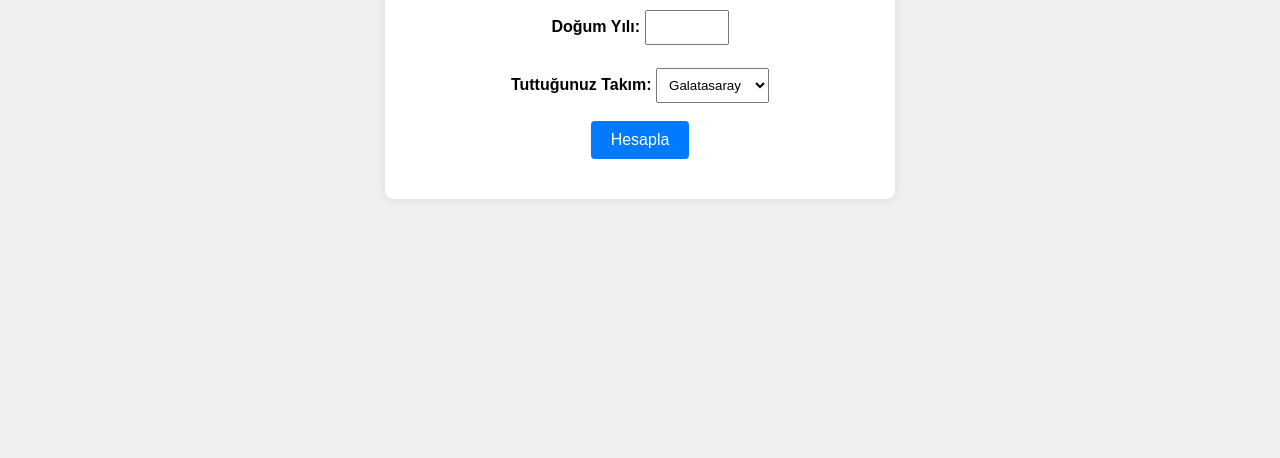
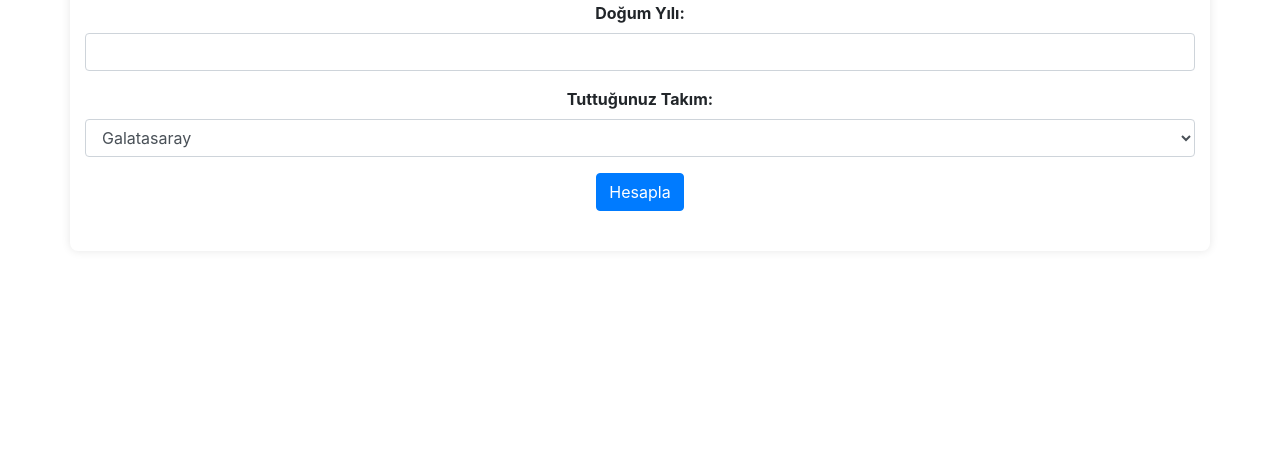
Before and after one commit to balendinleo/kackere, a plain HTML site: page index.html in a window 1280 px wide. Shown: the part 342-800 px from the top of the page. Drawn offline with nearby package versions, Linux system fonts and the light colour scheme.

Commit message:
Update index.html

```diff
--- a/index.html
+++ b/index.html
@@ -4,27 +4,34 @@
     <meta charset="UTF-8">
     <title>Şampiyonluk Oranı Hesaplama</title>
     <link rel="stylesheet" href="styles.css">
-    <script defer src="scriptv105.js"></script>
+    <link rel="stylesheet" href="https://maxcdn.bootstrapcdn.com/bootstrap/4.5.2/css/bootstrap.min.css">
+    <script defer src="scriptv106.js"></script>
 </head>
 <body>
-    <div class="container">
-        <h1>Şampiyonluk Oranı Hesaplama</h1>
-        <form id="champion-form">
+    <div class="container mt-5">
+        <h1 class="text-center">Şampiyonluk Oranı Hesaplama</h1>
+        <form id="champion-form" class="text-center">
+            <div class="form-group">
                 <label for="birth-year">Doğum Yılı:</label>
-            <input type="number" id="birth-year" name="birth-year" min="1900" max="2023" required>
-            <br><br>
+                <input type="number" class="form-control" id="birth-year" name="birth-year" min="1900" max="2023" required>
+            </div>
+            <div class="form-group">
                 <label for="team">Tuttuğunuz Takım:</label>
-            <select id="team" name="team" required>
+                <select class="form-control" id="team" name="team" required>
                     <option value="Galatasaray">Galatasaray</option>
                     <option value="Fenerbahçe">Fenerbahçe</option>
                     <option value="Beşiktaş">Beşiktaş</option>
                     <option value="Trabzonspor">Trabzonspor</option>
                     <!-- Diğer takımları da buraya ekleyebilirsiniz -->
                 </select>
-            <br><br>
-            <button type="submit">Hesapla</button>
+            </div>
+            <button type="submit" class="btn btn-primary">Hesapla</button>
         </form>
-        <h2 id="result"></h2>
+        <h2 id="result" class="text-center mt-3"></h2>
+        <div id="championships" class="text-center mt-3"></div>
     </div>
+    <script src="https://code.jquery.com/jquery-3.5.1.slim.min.js"></script>
+    <script src="https://cdn.jsdelivr.net/npm/@popperjs/core@2.9.2/dist/umd/popper.min.js"></script>
+    <script src="https://maxcdn.bootstrapcdn.com/bootstrap/4.5.2/js/bootstrap.min.js"></script>
 </body>
 </html>
```
Lines whose indentation alone changed are shown as unchanged.
